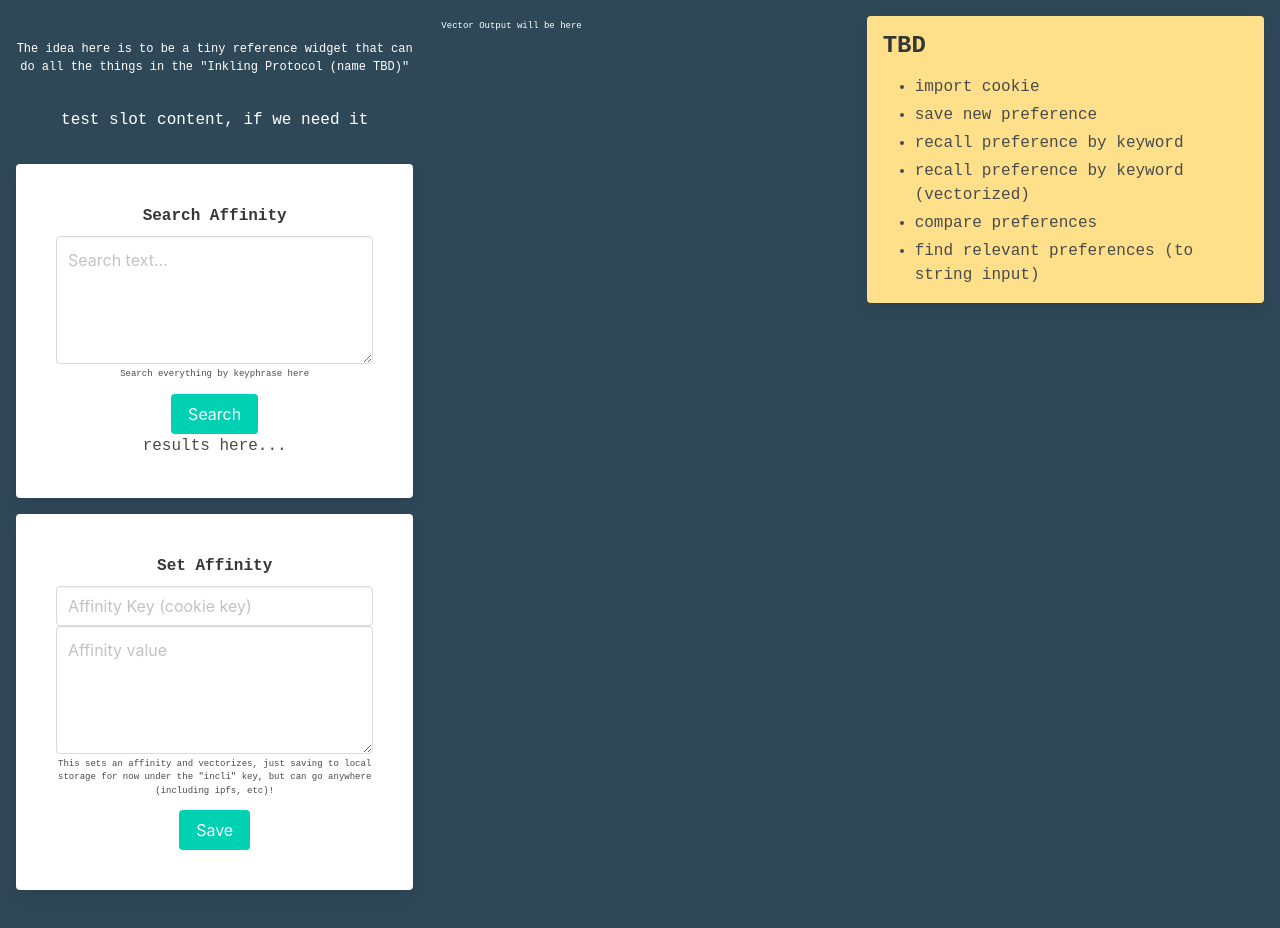
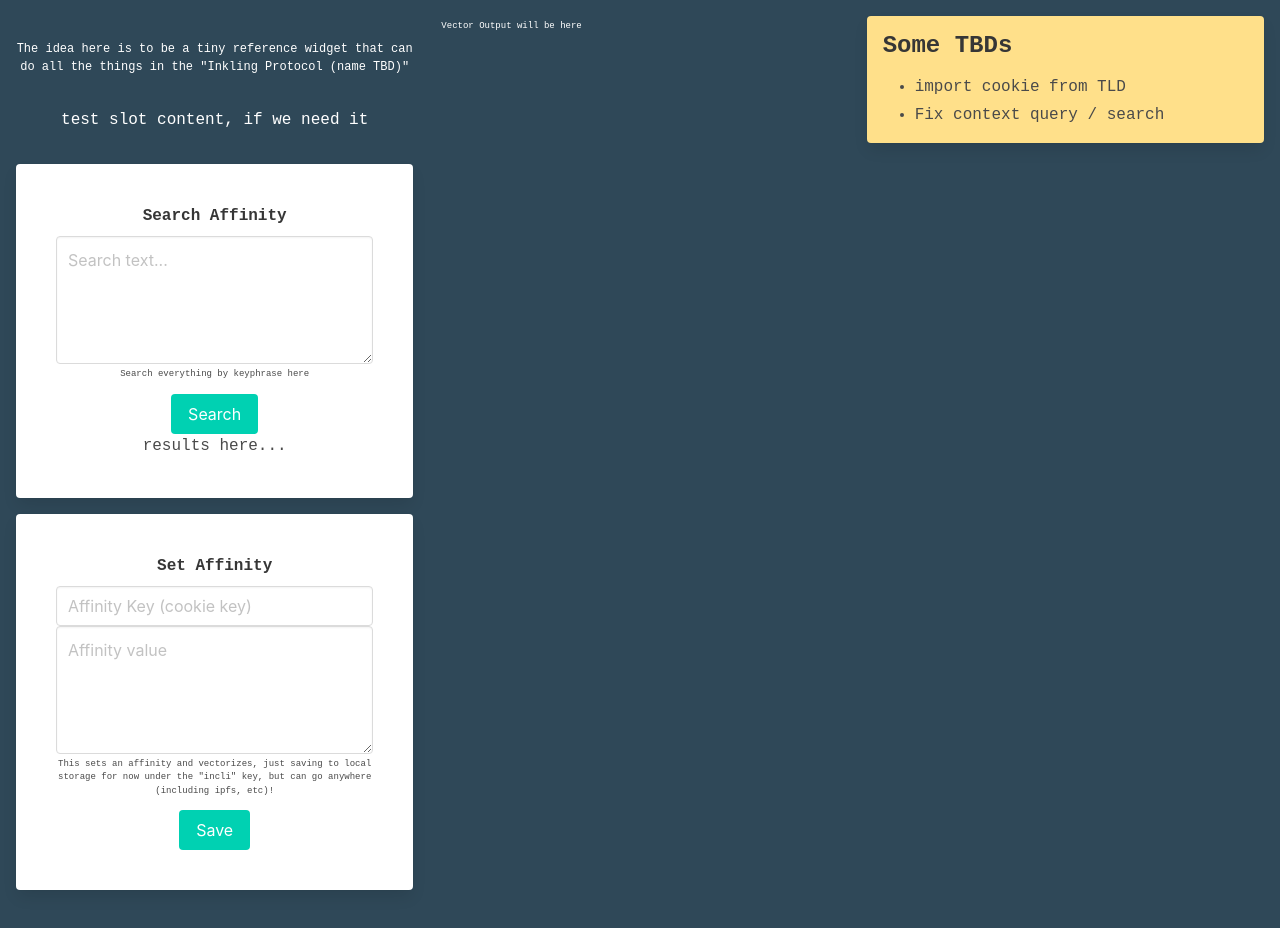
Before and after one commit to youraerials/incli, a website built with Vite: page web-client/index.html in a window 1280 px wide. Built offline with nearby package versions, Linux system fonts and the light colour scheme.

```diff
--- a/web-client/index.html
+++ b/web-client/index.html
@@ -26,15 +26,11 @@
         </div>
         <div class="column">
           <div class="card p-4 has-background-warning">
-            <h3>TBD</h3>
+            <h3>Some TBDs</h3>
 
             <ul>
-              <li>import cookie</li>
-              <li>save new preference</li>
-              <li>recall preference by keyword</li>
-              <li>recall preference by keyword (vectorized)</li>
-              <li>compare preferences</li>
-              <li>find relevant preferences (to string input)</li>
+              <li>import cookie from TLD</li>
+              <li>Fix context query / search</li>
             </ul>
           </div>
         </div>
```
